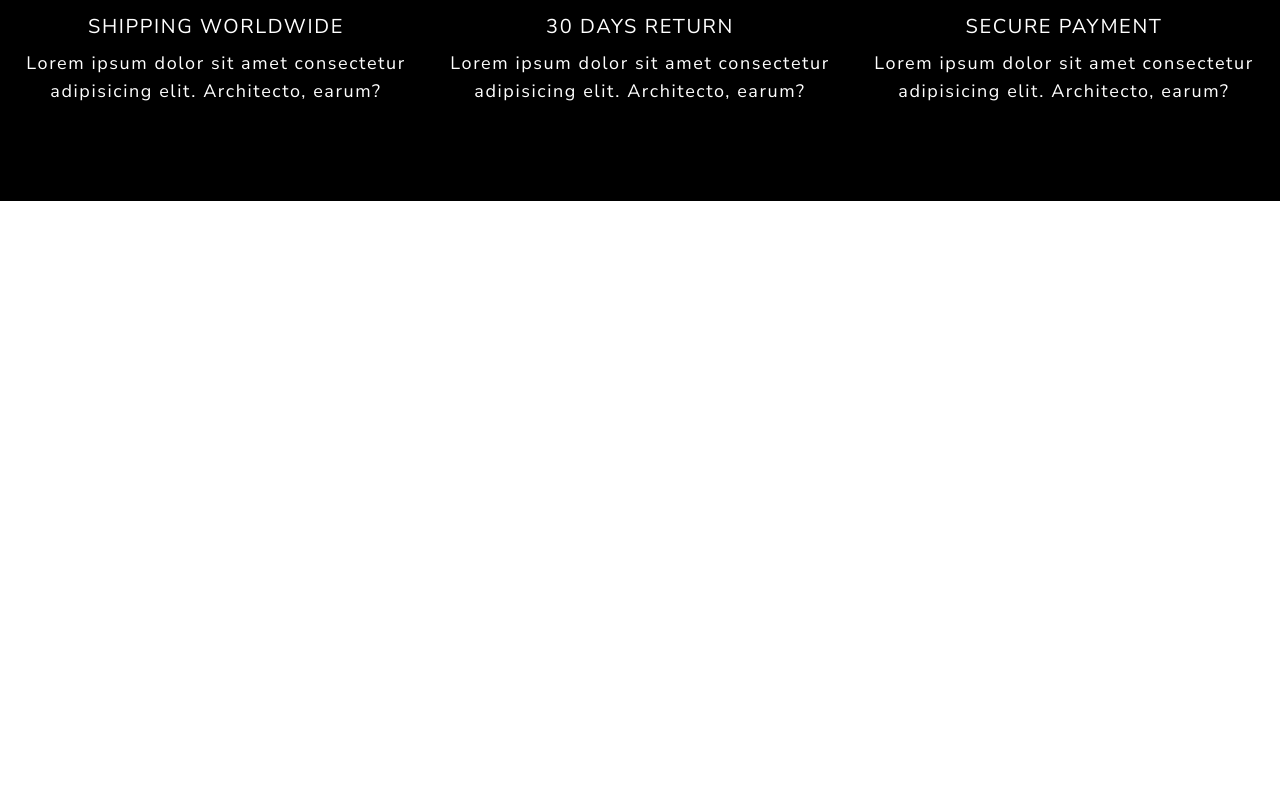
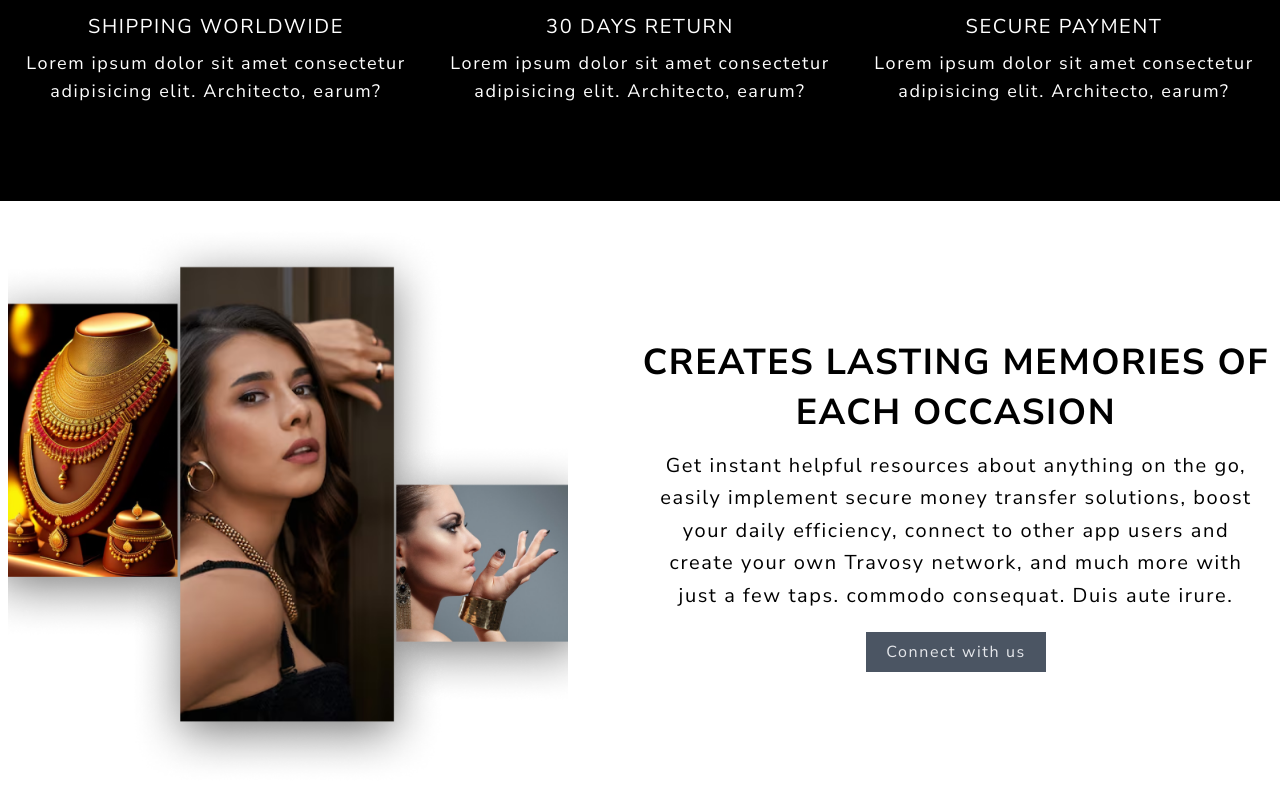
Before and after one commit to sagarsen2023/auram-next, a Next.js app: page / in a window 1280 px wide. Shown: the part 924-1724 px from the top of the page. Before the commit the page ends 1125 px from the top, so only its background shows below. Built offline with nearby package versions, Linux system fonts and the light colour scheme; no server answers.

Commit message:
Add ConnectWithUsComponent to enhance user engagement and integrate it into the main page layout

```diff
--- a/src/app/page.tsx
+++ b/src/app/page.tsx
@@ -5,31 +5,41 @@ import CollectionComponent from "@/components/home-components/collection.compone
 import NewArrivalComponent from "@/components/home-components/new-arrival.component";
 import FeaturedItemComponent from "@/components/home-components/featured-items.component";
 import ShippingInfoComponent from "@/components/shipping-info.component";
+import ConnectWithUsComponent from "@/components/home-components/connect-with-us.component";
 
 function Page() {
+  const sectionClassNames = "flex flex-col items-center w-full pb-5 lg:pb-14";
+  const containerClassNames = "p-2 w-full lg:max-w-8xl";
+
   return (
     <div>
-      {/* This loader will display fpr the first time */}
+      {/* This loader will display for the first time */}
       <WelcomeLoader />
 
       {/* Banner component with API integration */}
       <BannerComponent />
 
       {/* Collection */}
-      <div className="flex flex-col justify-center items-center w-full bg-gray-50 pb-5 lg:pb-14">
-        <div className="p-2 w-full lg:max-w-8xl">
+      <div className={`${sectionClassNames} bg-gray-50`}>
+        <div className={containerClassNames}>
           <CollectionComponent />
         </div>
       </div>
 
-      <div className="flex flex-col justify-center items-center w-full pb-5 lg:pb-14">
-        <div className="p-2 w-full lg:max-w-8xl flex flex-col gap-5">
+      <div className={sectionClassNames}>
+        <div className={`${containerClassNames} flex flex-col gap-5`}>
           <NewArrivalComponent />
           <FeaturedItemComponent />
         </div>
       </div>
 
       <ShippingInfoComponent />
+
+      <div className={sectionClassNames}>
+        <div className={containerClassNames}>
+          <ConnectWithUsComponent />
+        </div>
+      </div>
     </div>
   );
 }
--- /dev/null
+++ b/src/components/home-components/connect-with-us.component.tsx
@@ -0,0 +1,36 @@
+import React from "react";
+import contactUsImage from "../../../public/images/contact us.png";
+import Image from "next/image";
+
+function ConnectWithUsComponent() {
+  return (
+    <div className="flex flex-col lg:flex-row items-center justify-between py-4">
+      <div className="relative w-80 sm:w-96 md:w-[26rem] lg:w-[35rem] h-auto aspect-square">
+        <Image
+          src={contactUsImage}
+          alt="Contact Us"
+          fill
+          className="object-cover"
+        />
+      </div>
+
+      <div className="text-center lg:w-1/2">
+        <p className="text-lg font-[700] lg:text-4xl lg:leading-[50px]">
+          CREATES LASTING MEMORIES OF EACH OCCASION
+        </p>
+        <p className="mt-3 text-lg lg:text-xl lg:leading-relaxed text-balance">
+          Get instant helpful resources about anything on the go, easily
+          implement secure money transfer solutions, boost your daily
+          efficiency, connect to other app users and create your own Travosy
+          network, and much more with just a few taps. commodo consequat. Duis
+          aute irure.
+        </p>
+        <button className="px-5 mt-5 py-2 bg-gray-600 text-gray-200 hover:bg-primary hover:shadow-md hover:scale-105 transition-all duration-300">
+          Connect with us
+        </button>
+      </div>
+    </div>
+  );
+}
+
+export default ConnectWithUsComponent;
```
Also changed, not shown: public/images/contact us.png (added).
